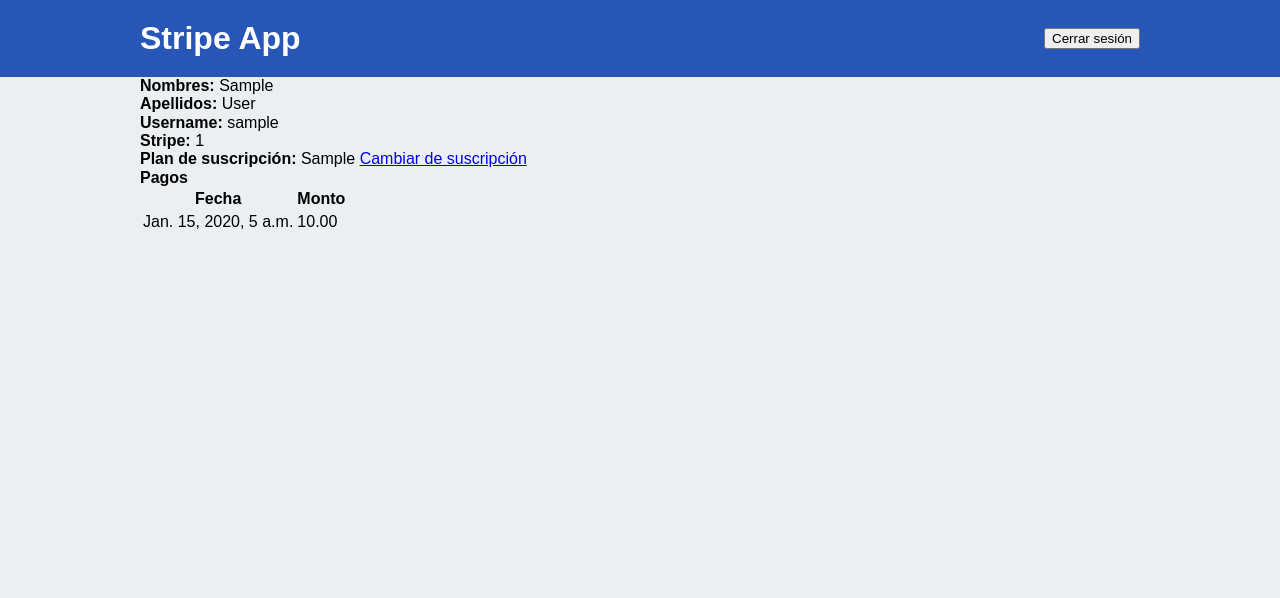
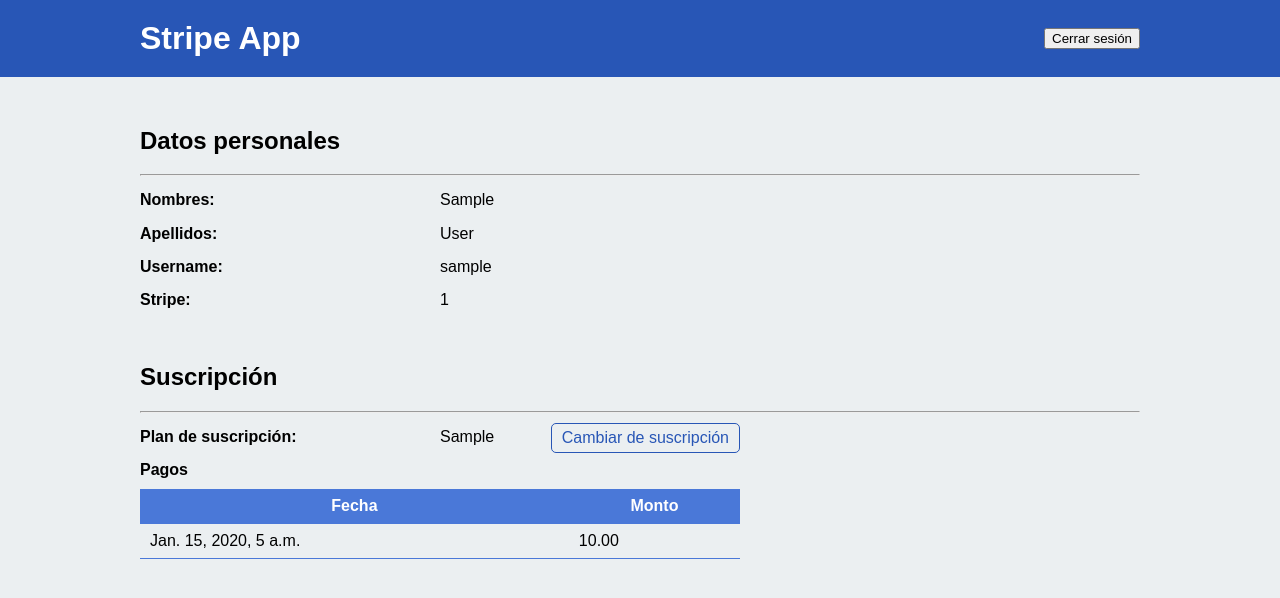
Before and after one commit to KattyaCuevas/stripe_app, a Django app: a page that uses templates/user/detail.html in a window 1280 px wide. Shown: the top 598 px of the page. Run offline with Django 3.2, Linux system fonts and the light colour scheme; a user stored in the database is signed in; tables that the repository leaves empty hold one stand-in row (values such as "Sample post"); some libraries are stand-ins or nearby versions.

Commit message:
Add styles to html

```diff
--- a/static/css/main.css
+++ b/static/css/main.css
@@ -29,6 +29,7 @@ header .container {
   justify-content: space-between;
   padding: 20px 0;
 }
+section.container { padding-top: 30px; }
 .container {
   max-width: 1000px;
   margin: 0 auto;
@@ -57,3 +58,52 @@ header .container {
 .card h2 { text-align: center; }
 .card input { padding: 5px; }
 .card .links { text-align: end; }
+
+.btn {
+  border: 1px solid;
+  border-radius: 5px;
+  color: #2856B6;
+  padding: 5px 10px;
+  position: absolute;
+  right: 0;
+  text-decoration: none;
+  top: -5px;
+}
+.btn:hover {
+  background-color: #4A78D8;
+  color: white;
+}
+
+.detail {
+  display: flex;
+  margin: 15px 0;
+  max-width: 600px;
+  position: relative;
+}
+.detail * { flex: 1; }
+.modal {
+  background-color: rgba(0,0,0,0.7);
+  display: none;
+  height: 100%;
+  left: 0;
+  position: fixed;
+  top: 0;
+  width: 100%;
+  z-index: 1000;
+}
+.modal form label { padding: 10px; }
+
+table {
+  border-spacing: 0;
+  margin-top: 10px;
+  max-width: 600px;
+  width: 100%;
+}
+table * { padding: 8px 10px; }
+thead {
+  background-color: #4A78D8;
+  color: white;
+}
+tbody td {
+  border-bottom: 1px solid #4A78D8;
+}
--- a/static/js/main.js
+++ b/static/js/main.js
@@ -18,4 +18,10 @@ $(function() {
     Stripe.card.createToken($form, stripeResponseHandler);
     return false;
   });
+
+  $('a.subscription').click(function (event) {
+    event.preventDefault();
+    $('.modal').fadeIn();
+  });
+  $('.modal').click(function (e) { if (e.target == $('.modal')[0]) $('.modal').fadeOut(); });
 });
--- a/templates/user/detail.html
+++ b/templates/user/detail.html
@@ -1,33 +1,39 @@
 {% extends  'base/base.html' %}
 
 {% block content %}
-  <div class="container">
-    <div>
+  <section class="container">
+    <h2>Datos personales</h2>
+    <hr>
+    <div class="detail">
       <b>Nombres:</b>
       <span>{{ user.first_name }}</span>
     </div>
 
-    <div>
+    <div class="detail">
       <b>Apellidos:</b>
       <span>{{ user.last_name }}</span>
     </div>
 
-    <div>
+    <div class="detail">
       <b>Username:</b>
       <span>{{ user.username }}</span>
     </div>
 
-    <div>
+    <div class="detail">
       <b>Stripe:</b>
       <span>{{ user.stripe_id }}</span>
     </div>
+    <br>
+
+    <h2>Suscripción</h2>
+    <hr>
+    <div class="detail">
+      <b>Plan de suscripción:</b>
+      <span>{{ user.plan.capitalize }}</span>
+      <a class="btn subscription">Cambiar de suscripción</a>
+    </div>
 
     <div>
-      <b>Plan de suscripción:</b>
-      <span>{{ user.plan.capitalize }}</span>
-      <a href="/subscription">Cambiar de suscripción</a>
-    </div>
-
       <b>Pagos</b>
       <table>
         <thead>
@@ -46,4 +52,23 @@
         </tbody>
       </table>
     </div>
+  </section>
+  <div class="modal">
+    <div class="card">
+      <h2>Suscripciones:</h2>
+      <form action="{% url 'app:subscription' %}" method="post">
+        {% csrf_token %}
+        <label for="">
+          <input type="radio" name="suscription_plan" value="anual"> Suscripción anual
+        </label>
+        <label for="">
+          <input type="radio" name="suscription_plan" value="mensual" checked> Suscripción mensual
+        </label>
+        <label for="">
+          <input type="radio" name="suscription_plan" value="gratuito"> Gratis (Quitar suscripción automática)
+        </label>
+        <input type="submit" value="Seleccionar">
+      </form>
+    </div>
+  </div>
 {% endblock %}
```
Lines whose indentation alone changed are shown as unchanged.
